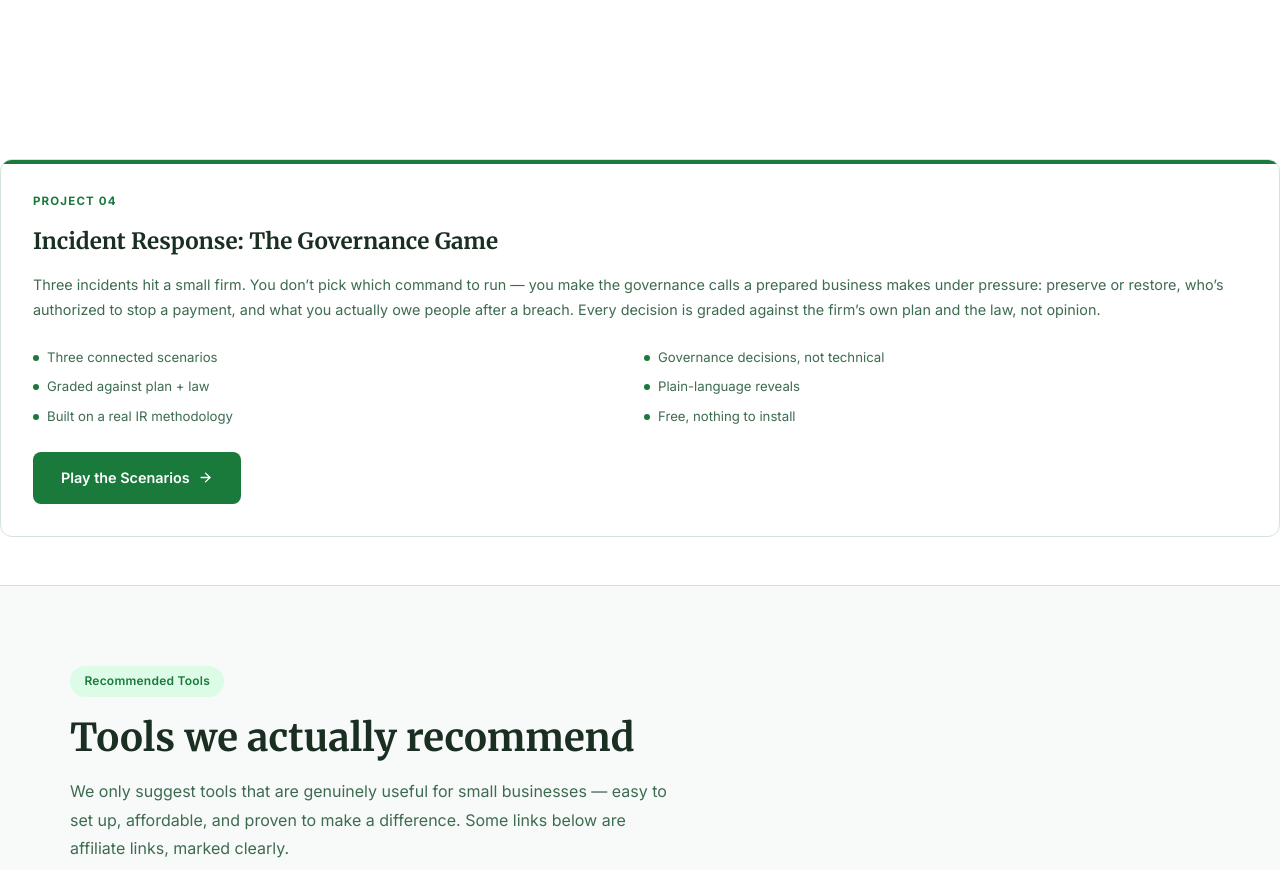
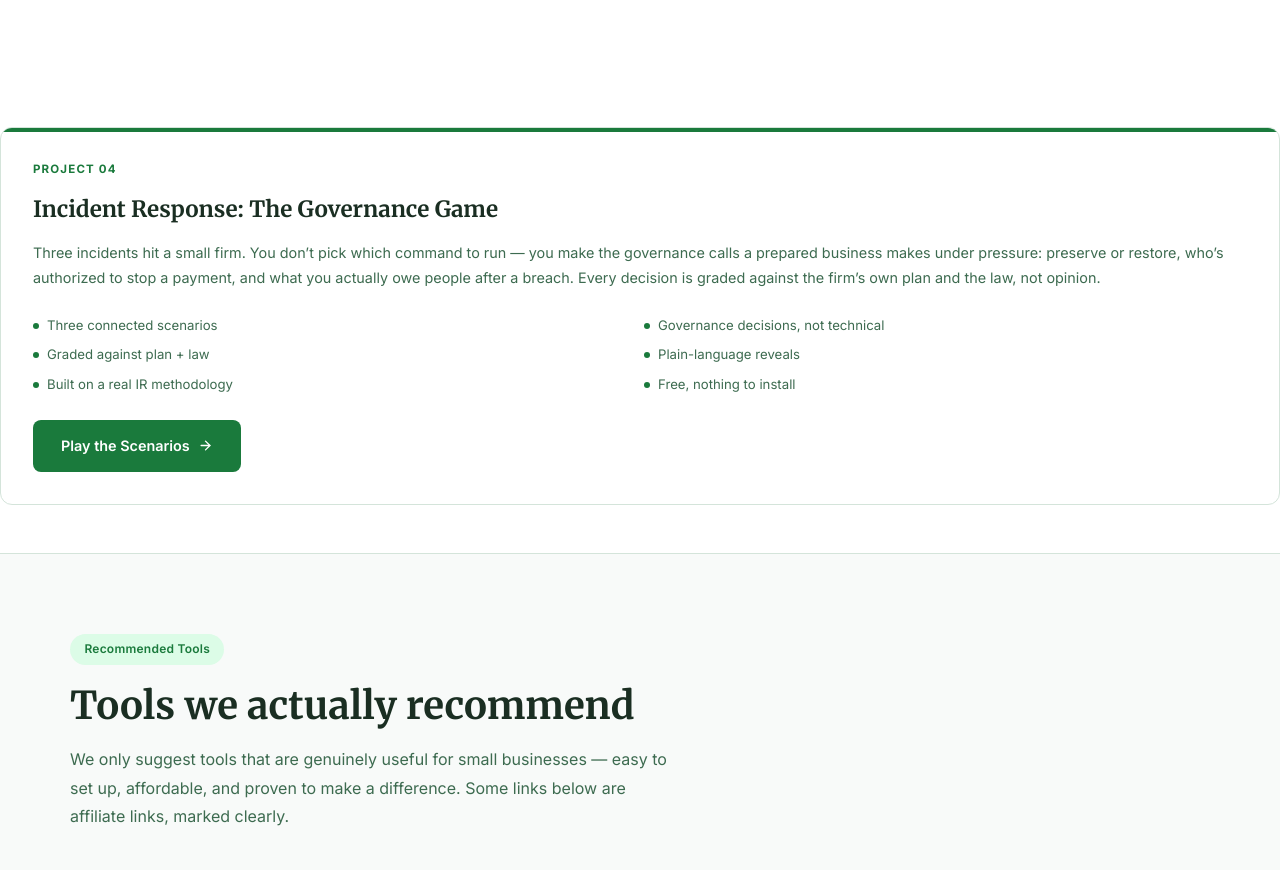
Before and after one commit to GreenSecX/green-security-group, a React (Vite) app: page / in a window 1280 px wide. Shown: the part 3390-4260 px from the top of the page. Built offline with nearby package versions, Linux system fonts and the light colour scheme.

Commit message:
Refactor PROJECT 04 div styles
Removed marginTop style from PROJECT 04 section.

```diff
--- a/src/App.jsx
+++ b/src/App.jsx
@@ -881,7 +881,7 @@ function HomePage({ setView }) {
       </section>
 
       {/* PROJECT 04 */}
-          <div style={{marginTop:"2rem",marginBottom:"3rem"}}>
+          <div style={{marginBottom:"3rem"}}>
             <div className="project-card" style={{maxWidth:"100%"}}>
               <div className="project-num">PROJECT 04</div>
               <h3>Incident Response: The Governance Game</h3>
```
